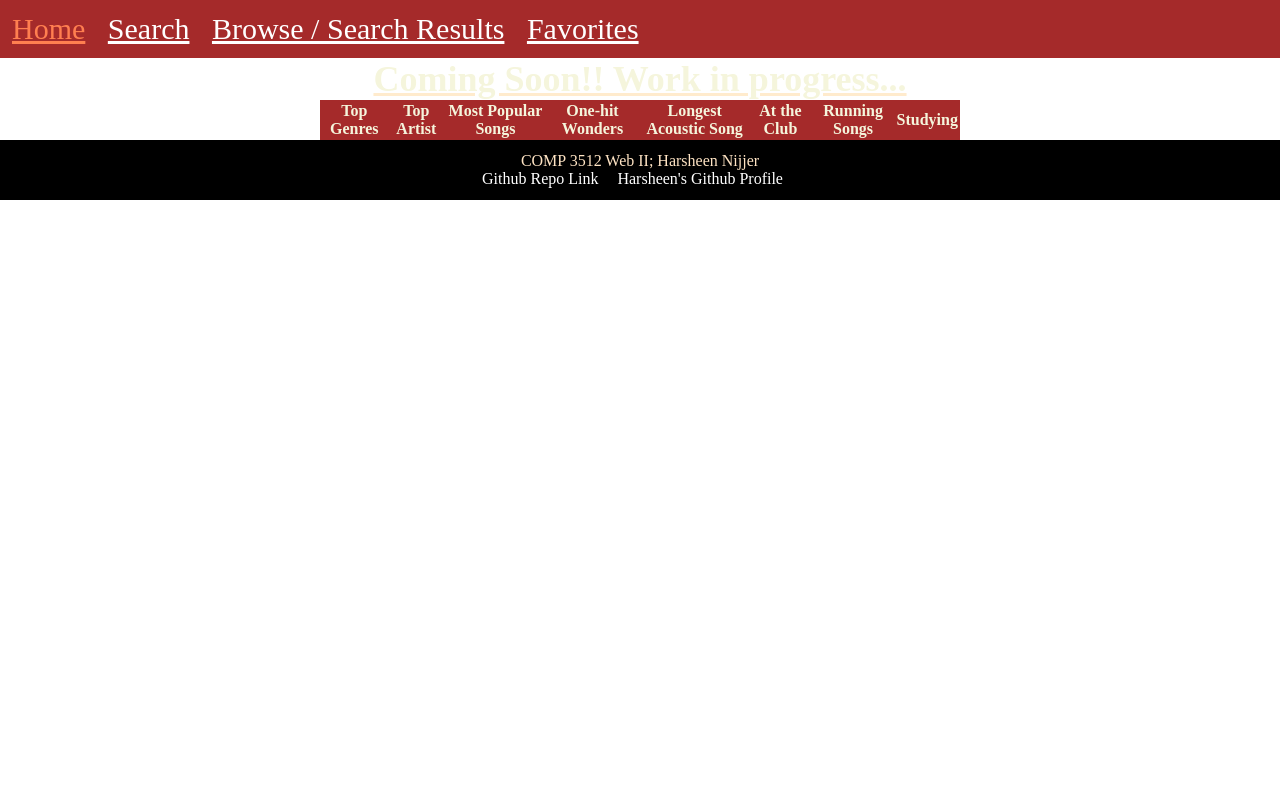
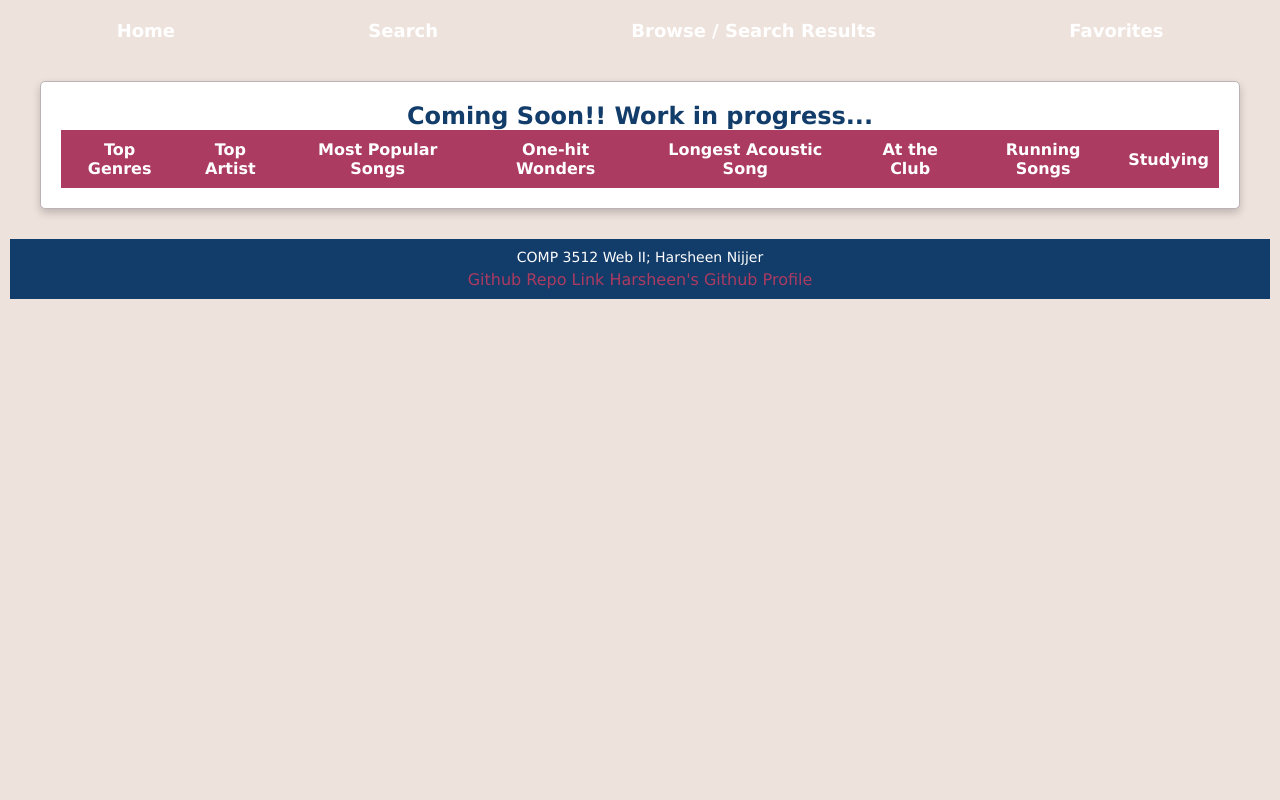
Before and after one commit to asofo455/COMP3512Fall2023, a PHP site: page / in a window 1280 px wide. Run offline with PHP 8.4, Linux system fonts and the light colour scheme; lists and menus that the app fills with data are empty.

Commit message:
index css done

```diff
--- a/css/index.css
+++ b/css/index.css
@@ -1,84 +1,121 @@
-body, html{
-    width: 100%;
-    height: 100%;
-}
 
-* {
+/* Css from https://www.w3schools.com/w3css/defaulT.asp*/
+/* Color Combination from the following website - https://visme.co/blog/website-color-schemes/*/
+
+
+ /* Reset some default styles */
+ * {
+    margin: 0;
     padding: 0;
-    margin: 0;
     box-sizing: border-box;
 }
 
-nav {
-    font-family: 'Times New Roman', Times, serif;
-    font-size: 30px;
-    padding: 12px;
-    background-color: brown;
-    grid-row: 1/3;
+/* Basic styling for body and links */
+body {
+    font-family: Verdana, Geneva, Tahoma, sans-serif;
+    background-color: #eee2dc; /* Light beige background */
+    color: #123c69; /* Dark blue text */
 }
 
-.flex-container > a{
-    margin-right: 15px;
-    color: white;
+a {
+    text-decoration: none;
+    color: #ac3b61; /* Deep pink links */
+    transition: color 0.3s ease; /* Add color transition */
 }
 
-.flex-container > a:hover {
-    color: coral;
-}
-a.current {
-    color: coral;
+/* Header styles */
+header {
+    background-color: #123c69; /* Dark blue header background */
+    color: #fff; /* White header text */
+    padding: 10px;
+    text-align: center;
+    transition: background-color 0.3s ease; /* Add background-color transition */
 }
 
-.header{
-    display: grid;
-    grid-template-columns: repeat(4, 1fr);
-    font-size: 20px;
-    color: beige;
-    font-family: 'Times New Roman', Times, serif;
-    padding: 5px;
-    column-width: auto;
+nav {
+    display: flex;
+    justify-content: space-around;
+    padding: 10px;
 }
 
-h2{
-    font-family: 'Times New Roman', Times, serif;
-    font-size: 36px;
-    color: beige;
-    text-align: center;
-    text-decoration: underline;
-    text-decoration-color: blanchedalmond;
+nav a {
+    font-weight: bold;
+    font-size: 18px;
+    color: #fff; /* White link text */
 }
 
-.table{
-    width: 50%;
-    height: 0%;
-    margin: auto;
-    justify-content: center;
-    background-color: brown;
-    font-family: 'Times New Roman', Times, serif;
-    color: beige;
+/* Main content styles */
+main {
+    padding: 20px;
 }
 
-footer {
-    background-color: black;
-    grid-row: 1/3;
-    font-family: 'Times New Roman', Times, serif;
-    padding: 12px;
-    font-size: 16px;
-    text-align: center;
-    color: bisque;
-    position: sticky;
+section {
+    background-color: #fff; /* White section background */
+    border: 1px solid #bab2b5; /* Light gray border */
+    border-radius: 5px;
+    padding: 20px;
+    margin: 10px;
+    transition: transform 0.3s ease; /* Add transform transition */
+    box-shadow: 0 4px 8px 0 rgba(0, 0, 0, 0.2); /* Add a subtle shadow */
 }
 
-footer > a {
-    margin-right: 15px;
-    color: white;
-    text-decoration: none;
+h2 {
+    font-size: 24px;
+    color: #123c69; /* Dark blue text */
 }
 
-footer > a:hover{
-    color: coral;
+/* Table styles */
+.table {
+    width: 100%;
+    border-collapse: collapse;
 }
 
-footer > a.current{
-    color: coral;
+.headers {
+    background-color: #ac3b61;
+    color: #fff; /* White header text */
 }
+
+.headers th {
+    padding: 10px;
+}
+
+/* Footer styles */
+footer {
+    background-color: #123c69; /* Dark blue footer background */
+    color: #fff; /* White footer text */
+    text-align: center;
+    padding: 10px;
+    transition: background-color 0.3s ease; /* Add background-color transition */
+}
+
+.foot-container {
+    font-size: 14px;
+    margin-bottom: 5px;
+}
+
+/* Add a hover effect for links */
+a:hover {
+    color: #edc7b7; /* Light beige on hover */
+}
+
+/* Add a hover effect for the header */
+header:hover {
+    background-color: #eee2dc; /* Light beige on hover */
+}
+
+/* Add a hover effect for sections */
+section:hover {
+    transform: scale(1.02); /* Enlarge the section on hover */
+}
+
+/* Responsive design for smaller screens */
+@media (max-width: 768px) {
+    nav {
+        flex-direction: column;
+        text-align: center;
+    }
+
+    nav a {
+        margin: 5px 0;
+    }
+}
```
